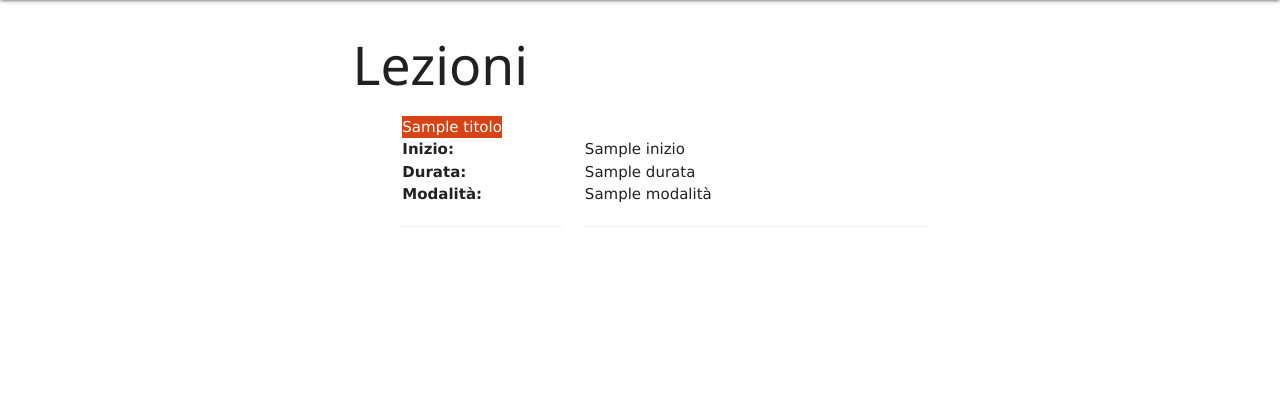
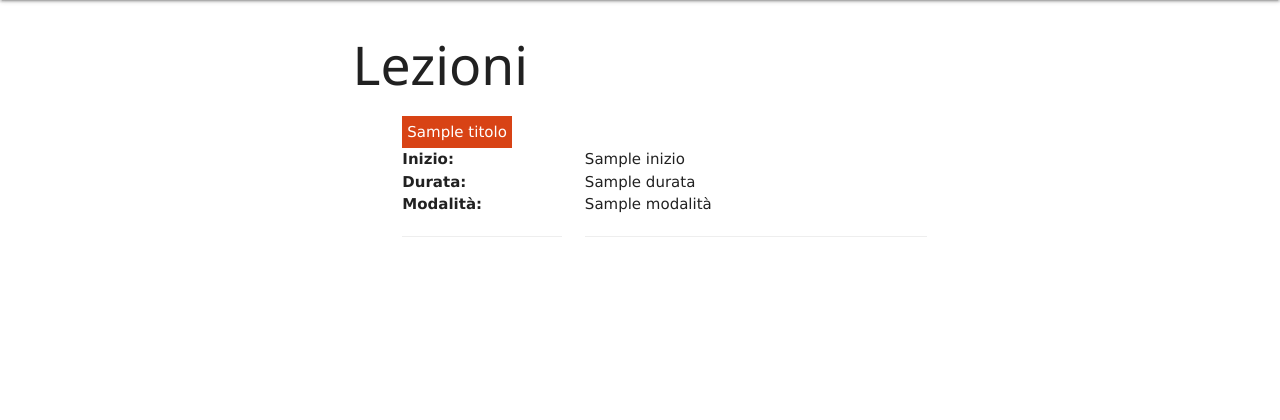
Before and after one commit to nicolamarizza/DbProject, a Flask app: template app/templates/lezioni.html in a window 1280 px wide. Shown: the part 64-484 px from the top of the page. Run offline with Flask 2, Linux system fonts and the light colour scheme; the template is opened without the code that fills it: most values are stand-ins (such as "Sample title", 1, 10 or a date in 2020); parts of the project's set-up code (start-up, migrations or seed data) failed here and were passed over; some libraries are stand-ins or nearby versions.

Commit message:
html lezioni

```diff
--- a/app/templates/lezioni_elem.html
+++ b/app/templates/lezioni_elem.html
@@ -7,7 +7,7 @@
 
 
                     <div><div class="col s11">
-                    <div class="deep-orange darken-3 left" style="color: white;">
+                    <div class="deep-orange darken-3 left" style="padding: 5px; color: white;">
                     {{ lezione[0].titolo }}
 
                     </div>
@@ -20,7 +20,7 @@
                     <div><div class="col s4"><b>Inizio:</b></div><div class="col s8">{{ lezione[1].inizio }}</div></div>
                     <div><div class="col s4"><b>Durata:</b></div><div class="col s8">{{ lezione[1].durata }}</div></div>
                     <div><div class="col s4"><b>Modalità:</b>  <br><hr>
-                    </div><div class="col s8">{{ lezione[0].modalità }}  <br><hr>
+                    </div><div class="col s8">{{ lezione[1].modalità }}  <br><hr>
                     </div></div>
 
 
```
